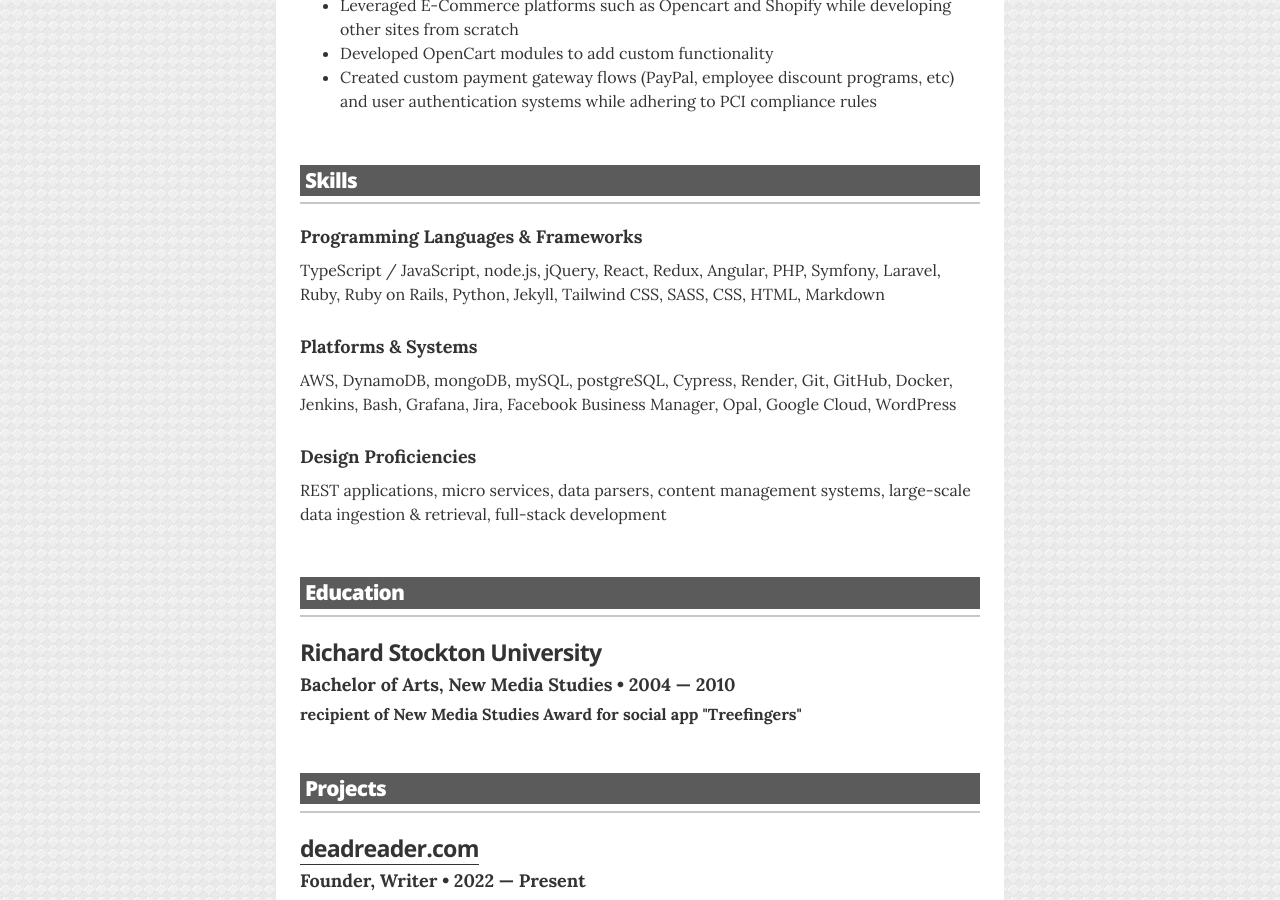
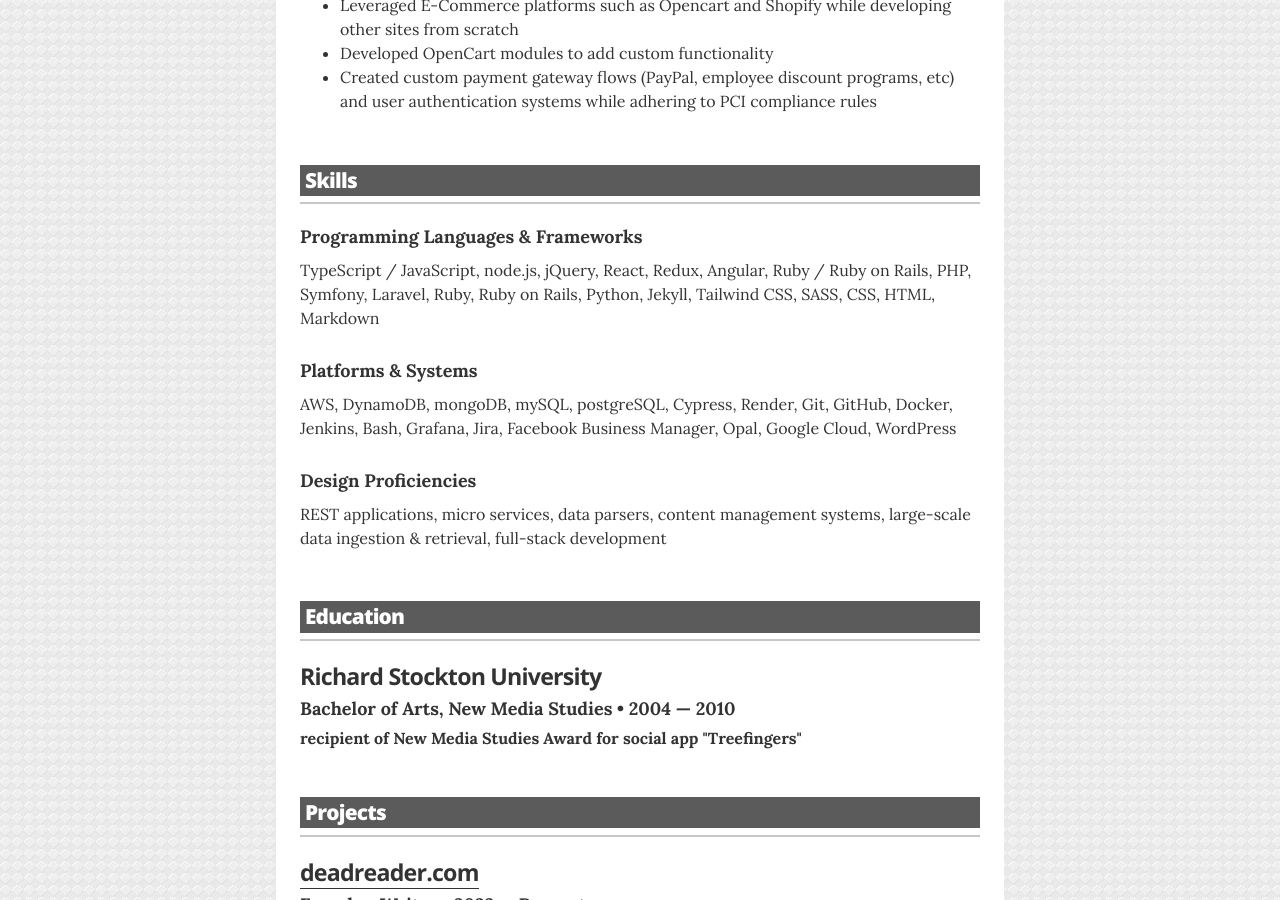
Before and after one commit to bsullivan-io/bsullivan.io, a Jekyll site: the page built from resume/index.html, in a window 1280 px wide and 900 px high, scrolled down 1947 px. Built offline with Jekyll 4.4.1, drawn with Linux system fonts in a browser that asks for light colours.

```diff
--- a/_data/skills.yml
+++ b/_data/skills.yml
@@ -1,7 +1,7 @@
 # Skills
 # Programming languages & Frameworks
 - skill: Programming Languages & Frameworks
-  description: TypeScript / JavaScript, node.js, jQuery, React, Redux, Angular, PHP, Symfony, Laravel, Ruby, Ruby on Rails, Python, Jekyll, Tailwind CSS, SASS, CSS, HTML, Markdown
+  description: TypeScript / JavaScript, node.js, jQuery, React, Redux, Angular, Ruby / Ruby on Rails, PHP, Symfony, Laravel, Ruby, Ruby on Rails, Python, Jekyll, Tailwind CSS, SASS, CSS, HTML, Markdown
 
 # Platforms & Systems
 - skill: Platforms & Systems
--- a/index.html
+++ b/index.html
@@ -1,3 +1,3 @@
 ---
-layout: resume
+layout: home
 ---
```
Also changed, not shown: _layouts/home.html (added, +10 -0 lines).
